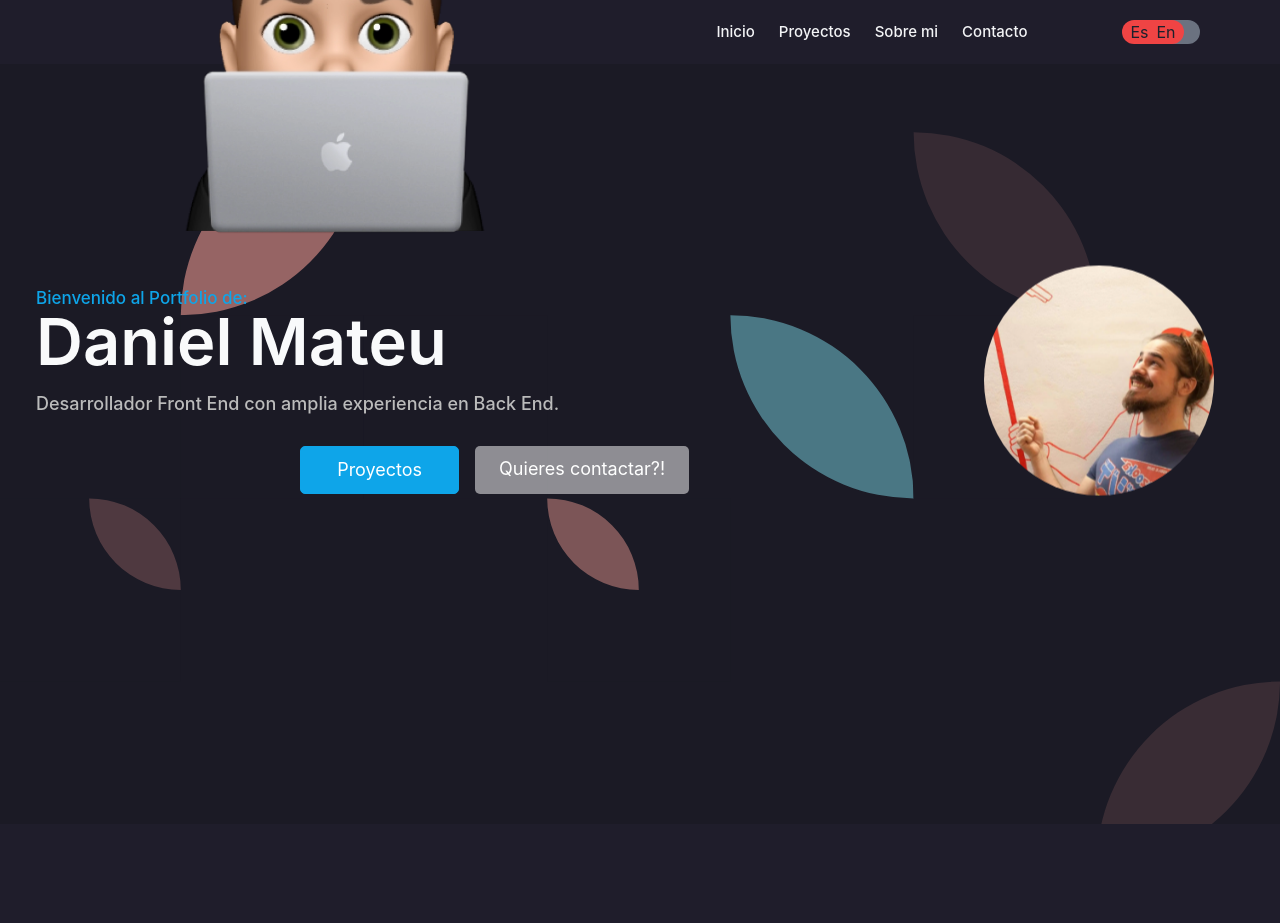
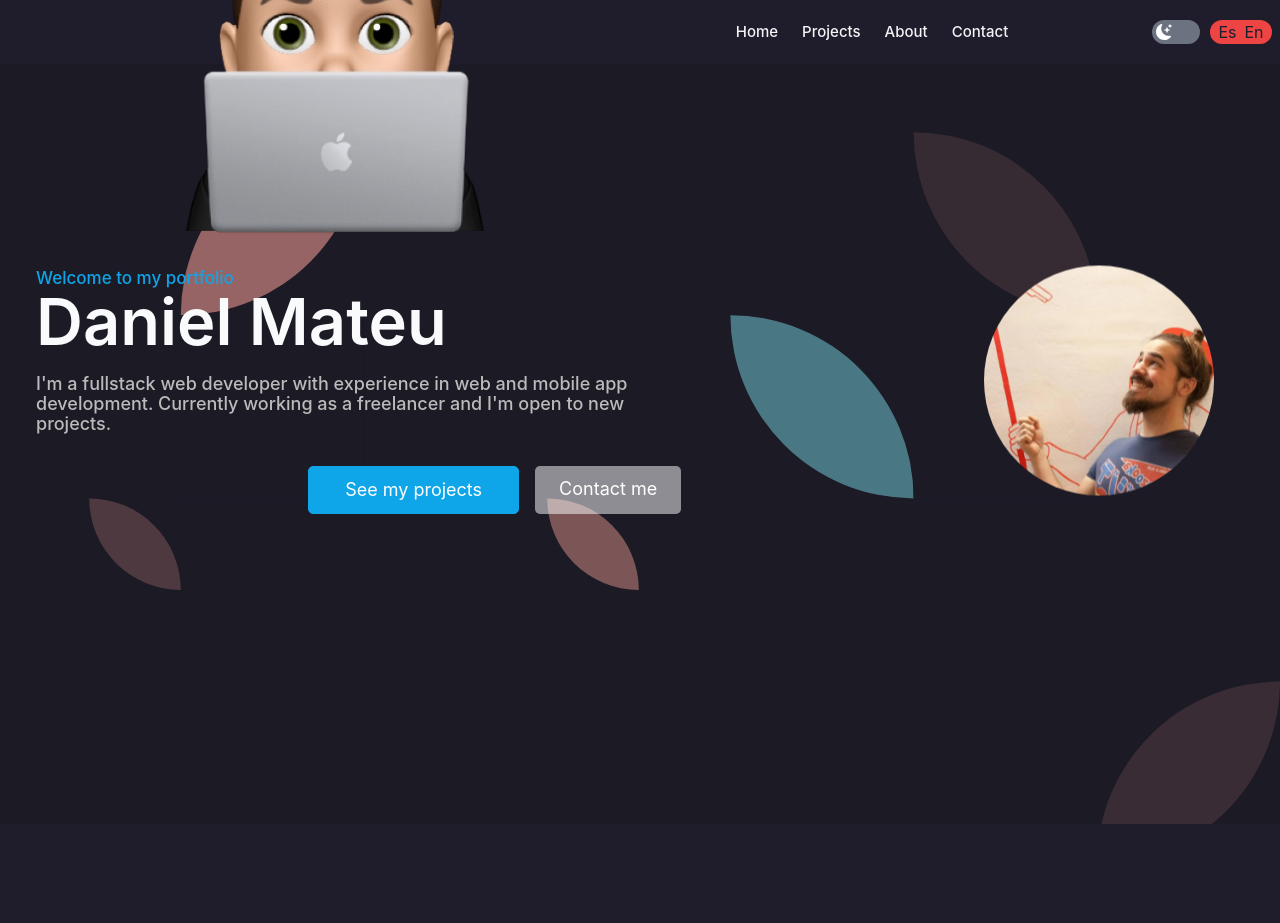
Before and after one commit to danielmateu/portfolio-agosto-2023, a Next.js app: page /en in a window 1280 px wide. Shown: the top 923 px of the page. Built offline with nearby package versions, Linux system fonts and the light colour scheme.

Commit message:
traduccion Projects

```diff
--- a/app/[locale]/layout.jsx
+++ b/app/[locale]/layout.jsx
@@ -5,7 +5,9 @@ import ThemeContext from '../context/ThemeContext'
 import Footer from '@/components/Footer'
 
 import { notFound } from 'next/navigation';
-import { useTranslations } from 'next-intl';
+import { NextIntlClientProvider, useTranslations } from 'next-intl';
+
+
 
 const locales = ['es', 'en'];
 export default function RootLayout({ children, params: { locale } }) {
@@ -15,6 +17,7 @@ export default function RootLayout({ children, params: { locale } }) {
   }
 
   const t = useTranslations('Index');
+  const n = useTranslations('Navbar');
 
   return (
     <html lang={locale}>
@@ -26,9 +29,16 @@ export default function RootLayout({ children, params: { locale } }) {
       </head>
       <body >
         <ThemeContext>
-          <Navbar />
-          {children}
-          <Footer />
+          <NextIntlClientProvider>
+            <Navbar
+              home={n('home')}
+              about={n('about')}
+              projects={n('projects')}
+              contact={n('contact')}
+            />
+            {children}
+            <Footer />
+          </NextIntlClientProvider>
         </ThemeContext>
       </body>
     </html>
--- a/app/[locale]/page.jsx
+++ b/app/[locale]/page.jsx
@@ -5,18 +5,27 @@ import Projects from "@/components/Projects"
 import AboutMe from "@/components/AboutMe"
 import Contact from "@/components/Contact"
 import MoreProjects from "@/components/MoreProjects"
+import { Languages } from "@/components/Languages"
 import { useTranslations } from "next-intl"
-import Link from "next/link"
-import { Languages } from "@/components/Languages"
 
 export default function Page() {
 
+  const t = useTranslations('Index');
+  const p = useTranslations('Projects');
 
   return (
     <main className="main-container min-h-[100vh]  w-full flex flex-col items-center justify-center ">
       <Languages />
-      <Home />
-      <Projects />
+      <Home
+        button={t("button")}
+        contactButton={t("contactButton")}
+        homeTitle={t("home_title")}
+        homeDescription={t("home_description")}
+      />
+      <Projects
+        title={p("title")}
+        contactButton={p("contactButton")}
+      />
       <MoreProjects />
       <AboutMe />
       <Contact />
--- a/components/Home.jsx
+++ b/components/Home.jsx
@@ -1,6 +1,6 @@
 'use client'
 
-import React, { useState, useContext } from 'react'
+import React, { useContext } from 'react'
 
 import Image from 'next/image'
 import Context from '@/app/context/Context'
@@ -12,16 +12,15 @@ import '../app/globals.css'
 
 import { motion } from 'framer-motion'
 
-import bg from '../public/assets/bg.svg'
 import bg2 from '../public/assets/bg-2.svg'
-import bgWhite from '../public/assets/bg-white.svg'
+
 import bgWhite2 from '../public/assets/bg-white-2.svg'
-import Link from 'next/link'
-import Contact from './Contact'
 
-const Home = () => {
+
+const Home = ({ button, contactButton, homeTitle, homeDescription }) => {
 
   const [theme, setTheme] = useContext(Context)
+
 
   return (
     <div className={'gradient relative w-full h-full flex flex-col items-center justify-center z-0'}>
@@ -42,16 +41,16 @@ const Home = () => {
 
         <motion.div initial={{ opacity: 0 }} animate={{ opacity: 1 }} transition={{ duration: 1 }} className={'mb-16 w-[100%] z-10 max-w-[300px] sm:max-w-[100%] sm:ml-10  lg:pr-10 lg:ml-5'}>
           <div className="flex flex-col items-center justify-center  text-center md:justify-start md:text-left md:items-start">
-            <span className={'text-[13px] text-sky-500 font-medium leading-none sm:text-[15px] md:text-[17px]'}>Bienvenido al Portfolio de:</span>
+            <span className={'text-[13px] text-sky-500 font-medium leading-none sm:text-[15px] md:text-[17px]'}>{homeTitle}</span>
             <h1 className={`text-[35px] mt-0.5 ${theme !== 'dark' ? 'text-[#1F1D2B] ' : 'text-gray-50'} font-semibold leading-none sm:text-[45px] md:text-[50px] lg:text-[60px] xl:text-[65px]`}>Daniel Mateu</h1>
-            <p className={`mt-5   ${theme !== 'dark' ? 'text-gray-600' : 'text-[#bbb]'} font-medium w-[89%] text-sm sm:w-[65%] sm:text-[16px] md:text-[18px]`}>Desarrollador Front End con amplia experiencia en Back End. </p>
+            <p className={`mt-5   ${theme !== 'dark' ? 'text-gray-600' : 'text-[#bbb]'} font-medium w-[89%] text-sm sm:w-[65%] sm:text-[16px] md:text-[18px]`}>{homeDescription}</p>
           </div>
 
           <motion.div className={'pt-8'} initial={{ opacity: 0 }} animate={{ opacity: 1 }} transition={{ duration: 1.5 }}>
             <div className='flex flex-wrap text-center gap-4 justify-center'>
 
-              <a href='#projects' className={"text-sm border-[1px] font-regular border-sky-500 bg-sky-500 py-[9px] px-9  rounded-[5px]  text-white hover:text-slate-800 transition-all duration-200 hover:opacity-80 sm:text-base lg:text-lg"}>Proyectos</a>
-              <a href='#contact' className={`bg-[#ffffff81] text-sm font-regular py-[9px] px-6 rounded-[5px] ${theme !== 'dark' ? 'text-gray-800' : 'text-[#fff]'} transition-all duration-200 hover:bg-sky-500 hover:text-white sm:text-base lg:text-lg`}>Quieres contactar?!</a>
+              <a href='#projects' className={"text-sm border-[1px] font-regular border-sky-500 bg-sky-500 py-[9px] px-9  rounded-[5px]  text-white hover:text-slate-800 transition-all duration-200 hover:opacity-80 sm:text-base lg:text-lg"}>{button}</a>
+              <a href='#contact' className={`bg-[#ffffff81] text-sm font-regular py-[9px] px-6 rounded-[5px] ${theme !== 'dark' ? 'text-gray-800' : 'text-[#fff]'} transition-all duration-200 hover:bg-sky-500 hover:text-white sm:text-base lg:text-lg`}>{contactButton}</a>
             </div>
           </motion.div>
         </motion.div>
--- a/components/Languages.jsx
+++ b/components/Languages.jsx
@@ -1,8 +1,10 @@
+
 import Link from "next/link"
 
 export const Languages = () => {
+
     return (
-        <div className="bg-red-500 z-[1000] sticky top-5 left-full mr-24 rounded-xl px-2 flex gap-2">
+        <div className="bg-red-500 z-[1000] sticky top-5 left-full mr-16 sm:mr-[85px] lg:mr-2 rounded-xl px-2 flex gap-2">
             <Link href="/es" locale='es'>Es</Link>
             <Link href="/en" locale='en'>En</Link>
         </div>
--- a/components/Navbar.jsx
+++ b/components/Navbar.jsx
@@ -10,6 +10,7 @@ import Context from '@/app/context/Context'
 import { useContext } from 'react'
 import Image from 'next/image'
 import ThemeToggler from './ThemeToggler'
+import Link from 'next/link'
 
 const navigation = [
   { name: 'Inicio', href: '#', current: true },
@@ -18,7 +19,12 @@ const navigation = [
   { name: 'Contacto', href: '#contact', current: true },
 ]
 
-export default function Example() {
+export default function Navbar({
+  home,
+  about,
+  projects,
+  contact
+}) {
   const [theme] = useContext(Context)
   return (
     <Disclosure as="nav" className={` ${theme === 'dark' ? 'bg-[#1F1D2B]' : 'bg-gray-50'} fixed w-full z-[500]`}>
@@ -48,7 +54,7 @@ export default function Example() {
                 </div>
                 <div className={"hidden sm:block"}>
                   <div className={"flex "}>
-                    {navigation.map((item) => (
+                    {/* {navigation.map((item) => (
                       <a
                         key={item.name}
                         href={item.href}
@@ -57,7 +63,11 @@ export default function Example() {
                       >
                         {item.name}
                       </a>
-                    ))}
+                    ))} */}
+                    <a href={'#'} className={`${theme === 'dark' ? 'text-gray-100' : 'text-gray-800  '} rounded-md px-3 py-2 text-[15px]   hover:text-sky-500 transition-all duration-200 font-medium `}>{home}</a>
+                    <a href={'#projects'} className={`${theme === 'dark' ? 'text-gray-100' : 'text-gray-800  '} rounded-md px-3 py-2 text-[15px]   hover:text-sky-500 transition-all duration-200 font-medium `}>{projects}</a>
+                    <a href={'#aboutme'} className={`${theme === 'dark' ? 'text-gray-100' : 'text-gray-800  '} rounded-md px-3 py-2 text-[15px]   hover:text-sky-500 transition-all duration-200 font-medium `}>{about}</a>
+                    <a href={'#contact'} className={`${theme === 'dark' ? 'text-gray-100' : 'text-gray-800  '} rounded-md px-3 py-2 text-[15px]   hover:text-sky-500 transition-all duration-200 font-medium `}>{contact}</a>
                   </div>
                 </div>
 
--- a/components/Projects.jsx
+++ b/components/Projects.jsx
@@ -14,7 +14,7 @@ import Context from '@/app/context/Context'
 import { useContext } from 'react'
 import { data } from '@/data.js'
 
-const Projects = () => {
+const Projects = ({title, contactButton}) => {
 
   const [theme] = useContext(Context)
 
@@ -28,7 +28,7 @@ const Projects = () => {
 
         <div className={'w-full max-w-[350px] md:max-w-[800px] md:pl-3  lg:max-w-[900px]  '}>
 
-          <h2 className={`${theme === 'dark' ? 'text-gray-50' : 'text-gray-900'} text-3xl text-start m-auto mt-[100px] mb-[60px] ml-3 lg:text-[40px]  flex`}>Mis proyectos
+          <h2 className={`${theme === 'dark' ? 'text-gray-50' : 'text-gray-900'} text-3xl text-start m-auto mt-[100px] mb-[60px] ml-3 lg:text-[40px]  flex`}>{title}
           </h2>
         </div>
 
@@ -55,7 +55,7 @@ const Projects = () => {
       </div>
       <motion.div className='mb-20 mt-20' initial={{ y: 150 }} whileInView={{ y: 0 }} transition={{ duration: 0.5 }} viewport={{ once: true }}>
 
-        <a href="#contact" className={` text-base border-[1px] font-regular border-sky-500 py-[8px] px-7 rounded-[5px] ${theme === 'dark' ? 'text-white' : 'text-gray-800'} transition-all duration-200 hover:bg-sky-500 `}>Contacta conmigo!</a>
+        <a href="#contact" className={` text-base border-[1px] font-regular border-sky-500 py-[8px] px-7 rounded-[5px] ${theme === 'dark' ? 'text-white' : 'text-gray-800'} transition-all duration-200 hover:bg-sky-500 `}>{contactButton}</a>
       </motion.div>
     </section>
   )
--- a/messages/en.json
+++ b/messages/en.json
@@ -2,6 +2,20 @@
   "Index": {
     "title": "Daniel Mateu's Portfolio",
     "description": "Daniel Mateu's Portfolio, a web developer from Barcelona, Spain.",
-    "icon": "https://res.cloudinary.com/daniel-mateu-pardo/image/upload/v1692264284/STK-20211030-WA0013_jc9ymw.webp"
+    "icon": "https://res.cloudinary.com/daniel-mateu-pardo/image/upload/v1692264284/STK-20211030-WA0013_jc9ymw.webp",
+    "home_title": "Welcome to my portfolio",
+    "home_description": "I'm a fullstack web developer with experience in web and mobile app development. Currently working as a freelancer and I'm open to new projects.",
+    "button": "See my projects",
+    "contactButton": "Contact me"
+  },
+  "Navbar": {
+    "home": "Home",
+    "about": "About",
+    "projects": "Projects",
+    "contact": "Contact"
+  },
+  "Projects": {
+    "title": "My projects",
+    "contactButton": "Contact me!"
   }
 }
--- a/messages/es.json
+++ b/messages/es.json
@@ -2,6 +2,20 @@
   "Index": {
     "title": "Portfolio de Daniel Mateu",
     "description": "Portfolio de Daniel Mateu, desarrollador web fullstack",
-    "icon": "https://res.cloudinary.com/daniel-mateu-pardo/image/upload/v1692264284/STK-20211030-WA0013_jc9ymw.webp"
+    "icon": "https://res.cloudinary.com/daniel-mateu-pardo/image/upload/v1692264284/STK-20211030-WA0013_jc9ymw.webp",
+    "home_title": "Bienvenido al portfolio de:",
+    "home_description": "Soy desarrollador web fullstack. Aquí puedes ver algunos de mis proyectos y contactar conmigo.",
+    "button": "Ver proyectos",
+    "contactButton": "Quieres contactar?"
+  },
+  "Navbar": {
+    "home": "Inicio",
+    "about": "Sobre mí",
+    "projects": "Proyectos",
+    "contact": "Contacto"
+  },
+  "Projects": {
+    "title": "Mis proyectos",
+    "contactButton": "Contacta conmigo!"
   }
 }
```
